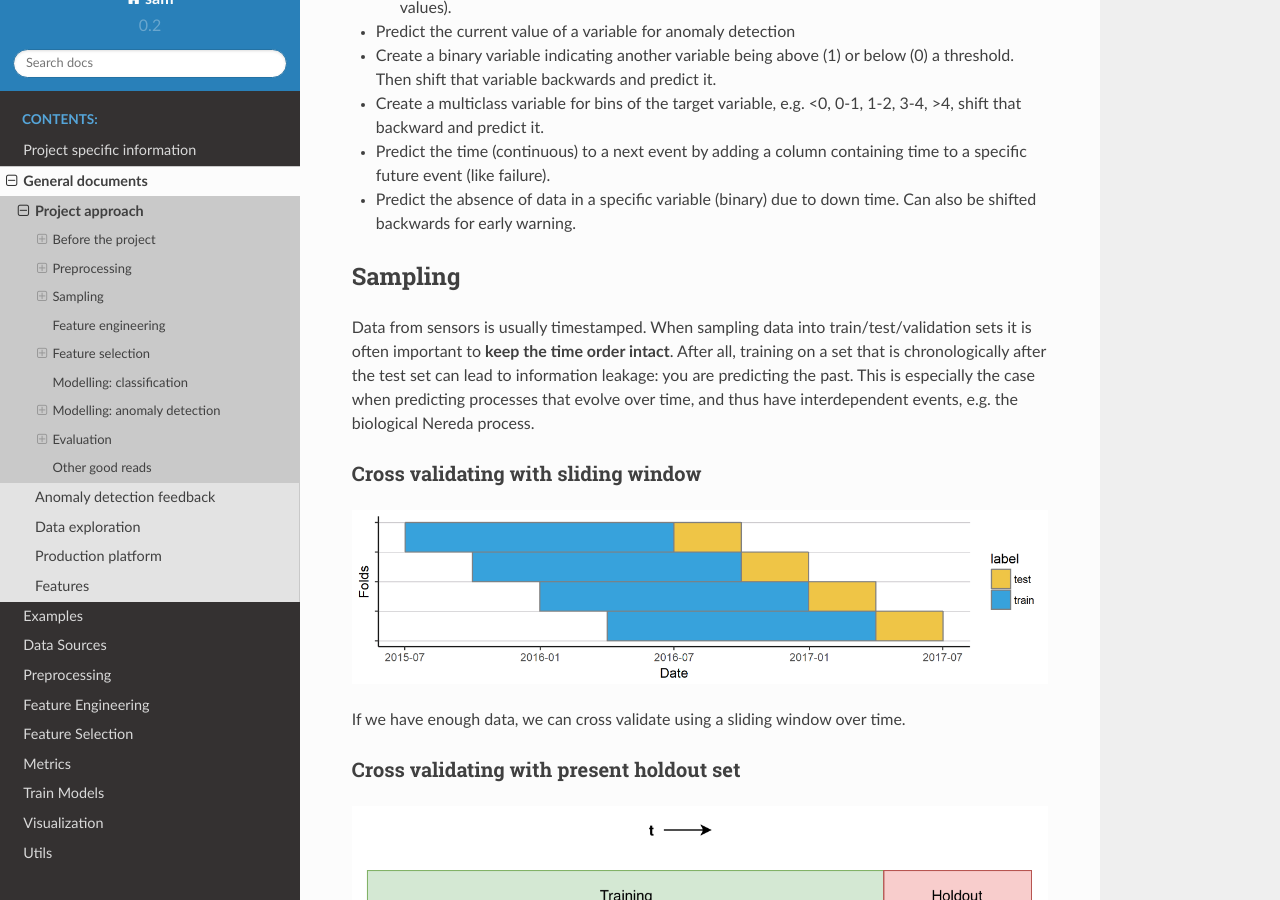
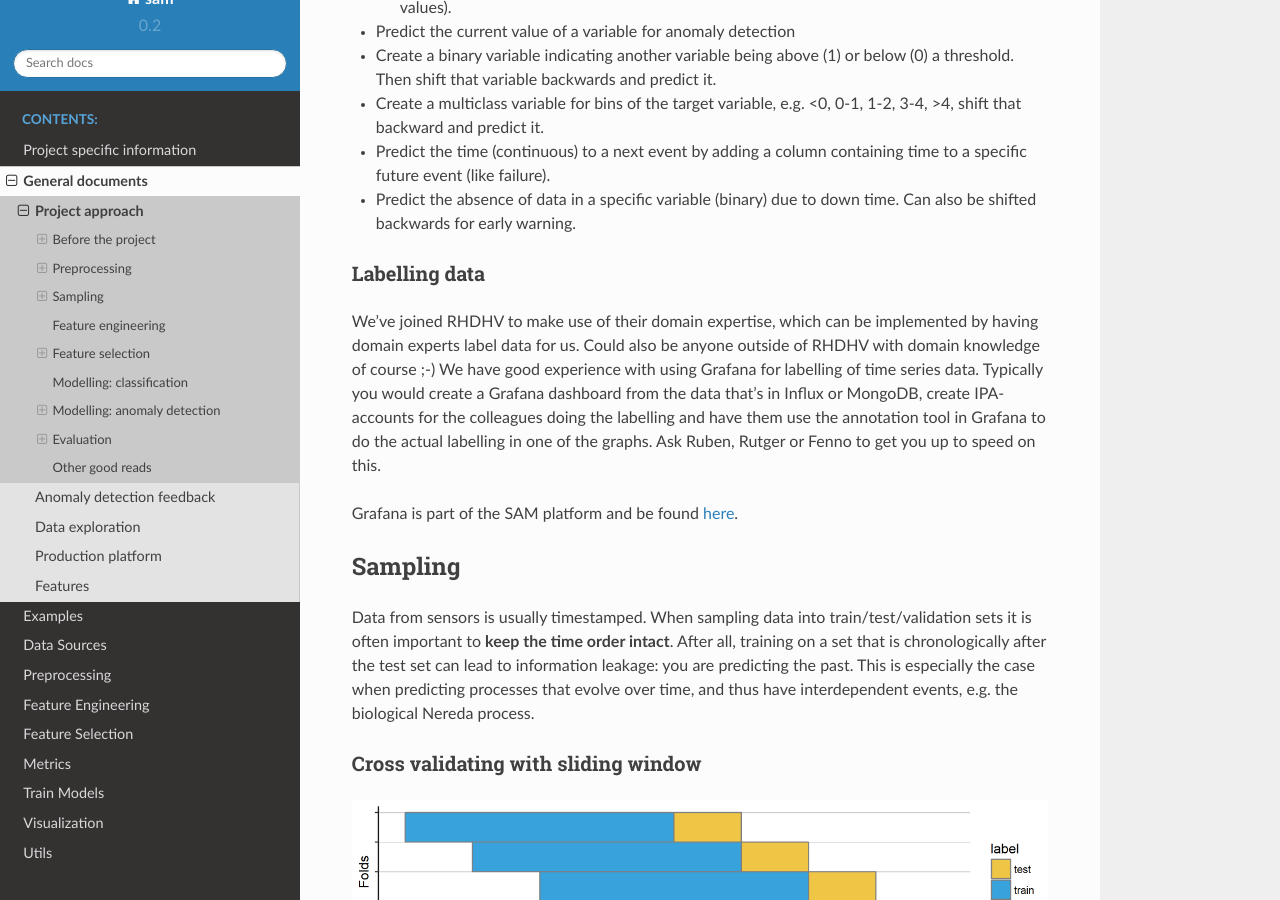
Before and after one commit to RoyalHaskoningDHV/sam, a Sphinx documentation site: the page built from docs/source/general_documents/project_approach.md, in a window 1280 px wide and 900 px high, scrolled down 1168 px. Built offline with Sphinx 7.4.7 and the Read the Docs theme 2.0.0, drawn with Linux system fonts in a browser that asks for light colours.

Commit message:
Minor updates on docs
Summary: Minor updates to docs, mainly technical overview picture and description of labelling tool

Test Plan: rendered locally

Reviewers: rutger, fenno

Reviewed By: fenno

Differential Revision: https://dev.ynformed.nl/D553

```diff
--- a/docs/source/general_documents/project_approach.md
+++ b/docs/source/general_documents/project_approach.md
@@ -30,6 +30,11 @@
 * Create a multiclass variable for bins of the target variable, e.g. <0, 0-1, 1-2, 3-4, >4, shift that backward and predict it.
 * Predict the time (continuous) to a next event by adding a column containing time to a specific future event (like failure).
 * Predict the absence of data in a specific variable (binary) due to down time. Can also be shifted backwards for early warning.
+
+### Labelling data
+We've joined RHDHV to make use of their domain expertise, which can be implemented by having domain experts label data for us. Could also be anyone outside of RHDHV with domain knowledge of course ;-) We have good experience with using Grafana for labelling of time series data. Typically you would create a Grafana dashboard from the data that's in Influx or MongoDB, create IPA-accounts for the colleagues doing the labelling and have them use the annotation tool in Grafana to do the actual labelling in one of the graphs. Ask Ruben, Rutger or Fenno to get you up to speed on this.
+
+Grafana is part of the SAM platform and be found [here](https://grafana-sam.ynformed.nl).
 
 ## Sampling
 Data from sensors is usually timestamped. When sampling data into train/test/validation sets it is often important to **keep the time order intact**. After all, training on a set that is chronologically after the test set can lead to information leakage: you are predicting the past. This is especially the case when predicting processes that evolve over time, and thus have interdependent events, e.g. the biological Nereda process.
```
Also changed, not shown: docs/source/general_documents/images/technical_overview.png.
